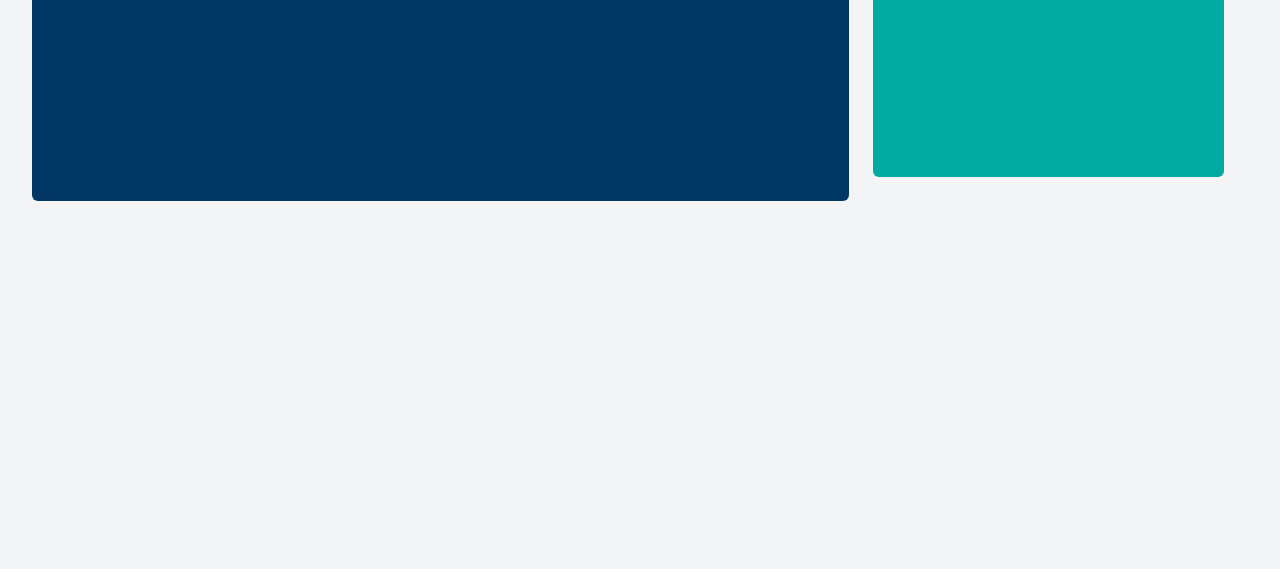
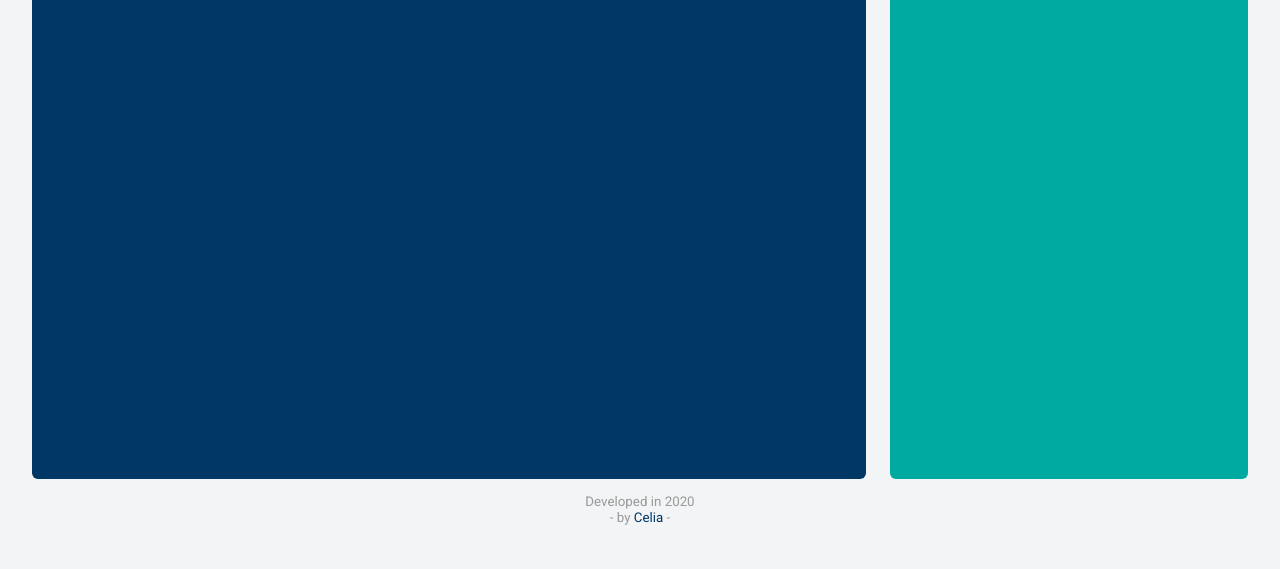
Before and after one commit to Celiamf/your-fav-tv-shows, a website: page docs/index.html in a window 1280 px wide. Shown: the part 231-800 px from the top of the page. Drawn offline with Linux system fonts and the light colour scheme.

Commit message:
Update docs

```diff
--- a/docs/index.html
+++ b/docs/index.html
@@ -26,7 +26,6 @@
           class="textInput js-input"
           value=""
         />
-        <input type="button" value="Search" class="js-searchBtn button" />
       </form>
     </header>
     <main class="main">
@@ -44,6 +43,19 @@
         <ul class="favSection__wrapper js-favContainer"></ul>
       </section>
     </main>
+    <footer class="footer">
+      <small>Developed in 2020</small>
+      <small class="footer__credits"
+        >- by
+        <a
+          class="footer__link"
+          href="https://github.com/Celiamf"
+          target="_blank"
+          title="Link to my Github"
+          >Celia</a
+        > -</small class="footer__credits"
+      >
+    </footer>
     <script src="./assets/js/main.js"></script>
   </body>
 </html>
```
Also changed, not shown: docs/assets/css/main.css (+1 -1 lines), docs/assets/js/main.js (+1 -1 lines).
